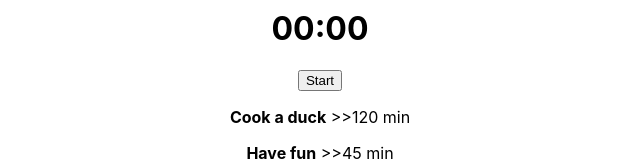
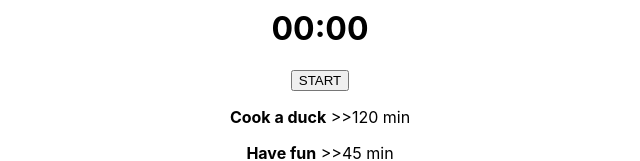
Before and after one commit to ISTTeo/PomodoroReact, a React (Create React App) app: page / in a window 1280 px wide. Both pictures are taken after a click on the link "Cook a duck". Shown: the part 158-319 px from the top of the page, without its empty margins (320-960 px from the left). Built offline with nearby package versions, Linux system fonts and the light colour scheme.

Commit message:
Add abort functionality to timer and resets when it finishes

```diff
--- /dev/null
+++ b/src/Timer/AbortButton.js
@@ -0,0 +1,14 @@
+import React from 'react'
+
+class AbortButton extends React.Component {
+
+  render() {
+    return (
+      <div>
+        <button onClick={this.props.abortCountDown}>ABORT</button>
+      </div>
+    )
+  }
+}
+
+export default AbortButton
--- a/src/Timer/StartButton.js
+++ b/src/Timer/StartButton.js
@@ -5,7 +5,7 @@ class StartButton extends React.Component {
   render() {
     return (
       <div>
-        <button onClick={this.props.startCountDown}>Start</button>
+        <button onClick={this.props.startCountDown}>START</button>
       </div>
     )
   }
--- a/src/Timer/TimerApp.js
+++ b/src/Timer/TimerApp.js
@@ -1,6 +1,7 @@
 import React, { Component } from 'react';
 import './App.css';
 import StartButton from './StartButton'
+import AbortButton from './AbortButton'
 import TimerInput from './TimerInput'
 import Timer from './Timer'
 class TimerApp extends Component {
@@ -15,7 +16,7 @@ class TimerApp extends Component {
       initialTime:''
     }
 
-
+    this.abortCountDown = this.abortCountDown.bind(this)
     this.startCountDown = this.startCountDown.bind(this)
     this.tick = this.tick.bind(this)
     this.handleChange = this.handleChange.bind(this)
@@ -57,7 +58,13 @@ class TimerApp extends Component {
 
     if (min==0 & sec == 0) {
       clearInterval(this.intervalHandle)
-      this.props.addTime(this.props.task.id, this.state.initialTime, true)
+      this.setState({
+        running:false,
+        value:"00",
+        seconds:"00"
+      })
+	    this.props.addTime(this.props.task.id, this.state.initialTime, true)
+
     }
 
     this.setState(prevState => ({
@@ -91,14 +98,34 @@ class TimerApp extends Component {
     }
 
   }
+
+  abortCountDown() {
+  	clearInterval(this.intervalHandle)
+	this.setState({
+		running:false,
+		value:"00",
+		seconds: "00"
+	})
+	alert("ABORTED")
+  }
   render() {
-    return (
+
+	if(this.state.running) {
+		return (
+			<div className="App">
+				<Timer minutes={this.state.value} seconds={this.state.seconds} />
+				<AbortButton abortCountDown={this.abortCountDown} />
+			</div>
+		)
+	} else {
+	return (
       <div className="App">
         <TimerInput minutes={this.state.minutes} handleChange={this.handleChange}/>
         <Timer minutes={this.state.value} seconds = {this.state.seconds}/>
         <StartButton startCountDown = {this.startCountDown}/>
       </div>
     );
+	}
   }
 }
 
```
